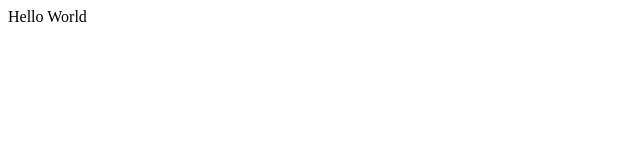
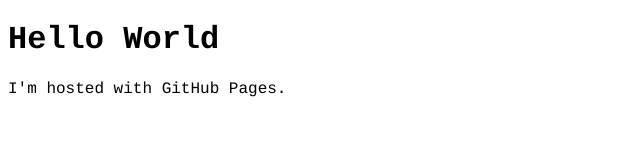
Before and after one commit to ToorteDot/TXToorte.github.io, a plain HTML site: page index.html in a window 1280 px wide. Shown: the whole page, without its empty margins (0-640 px from the left). Drawn offline with Linux system fonts and the light colour scheme.

Commit message:
Update index.html

```diff
--- a/index.html
+++ b/index.html
@@ -1,5 +1,7 @@
-<!DOCTYPE txt>
-<txt>
-Hello
-World
-</txt>
+<!DOCTYPE html>
+<html>
+<body style="font-family:courier;">
+<h1>Hello World</h1>
+<p>I'm hosted with GitHub Pages.</p>
+</body>
+</html>
```
